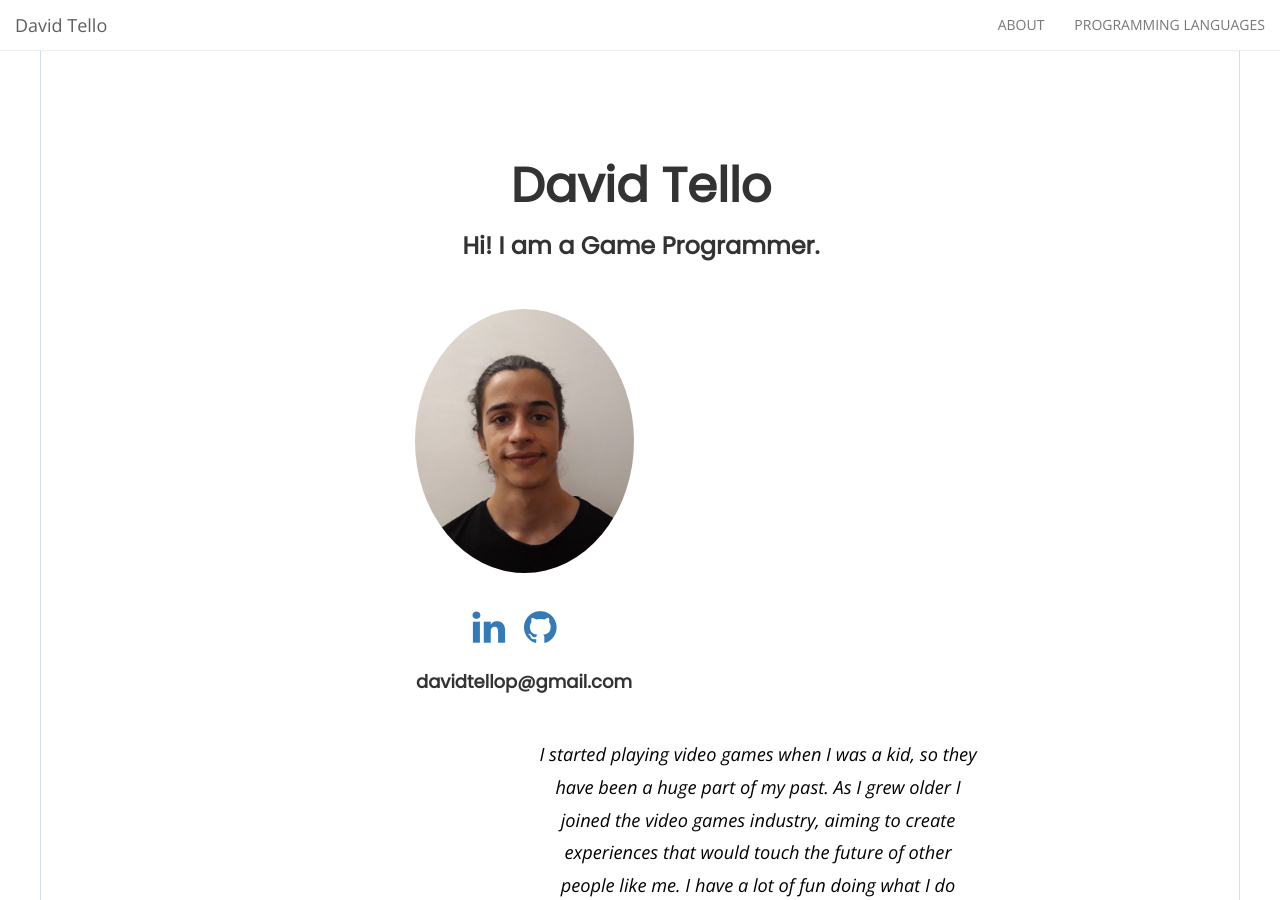
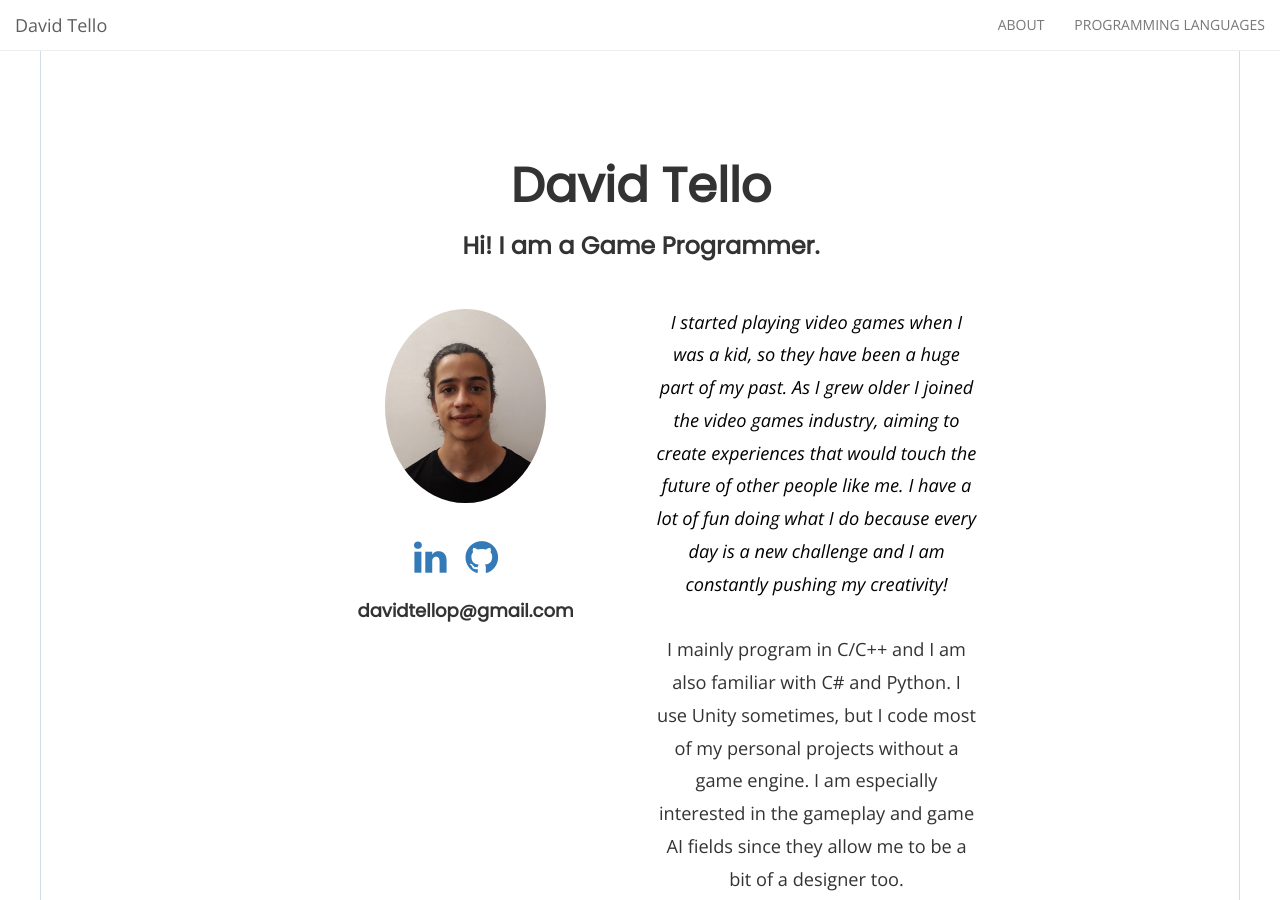
Before and after one commit to DavidTello1/Website, a Jekyll site: the page built from index.html, in a window 1280 px wide and 900 px high. Built offline with Jekyll 4.4.1, drawn with Linux system fonts in a browser that asks for light colours; nearby versions of some CDN libraries; the list of posts is cut into pages by our own code.

Commit message:
Update home-hero.html

```diff
--- a/_includes/home-hero.html
+++ b/_includes/home-hero.html
@@ -12,7 +12,7 @@
           <h3 class="text-center">{{site.description}}</h3>
           {% endif %}
 
-          <div class="col-md-4 col-md-8 pull-left">
+          <div class="col-xs-16 col-md-6 pull-left">
             <br><br>
             <img class="img-responsive img-circle my-profile-pic" src="{{ site.url }}/Website/img/Picture.png">
 
@@ -32,7 +32,7 @@
             {% endif %}
           </div>
 
-          <div class="col-md-4 col-md-8 pull-right">
+          <div class="col-xs-16 col-md-6 pull-right">
             {% include about.html %}
           </div>
 
```
